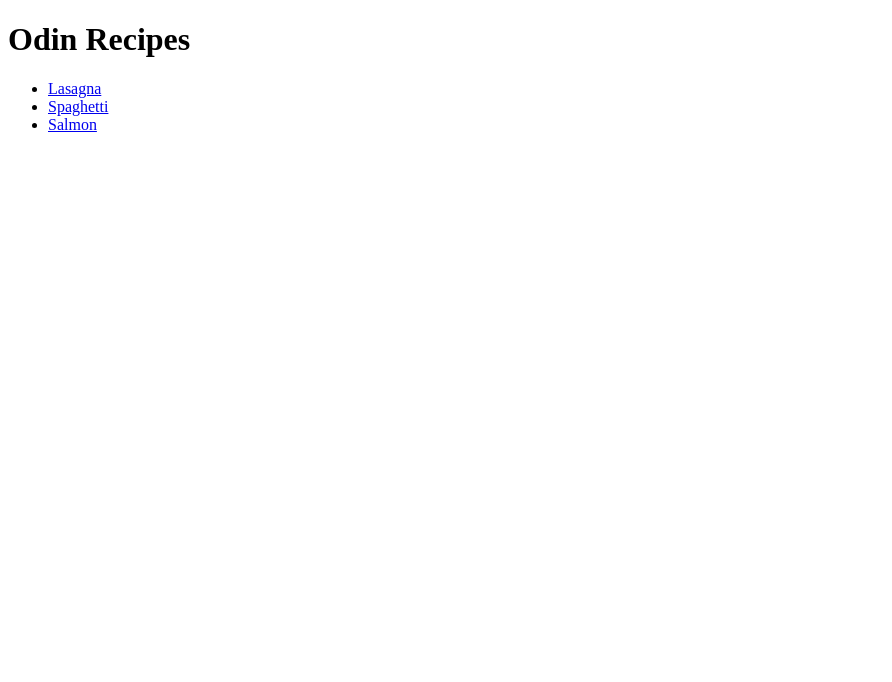
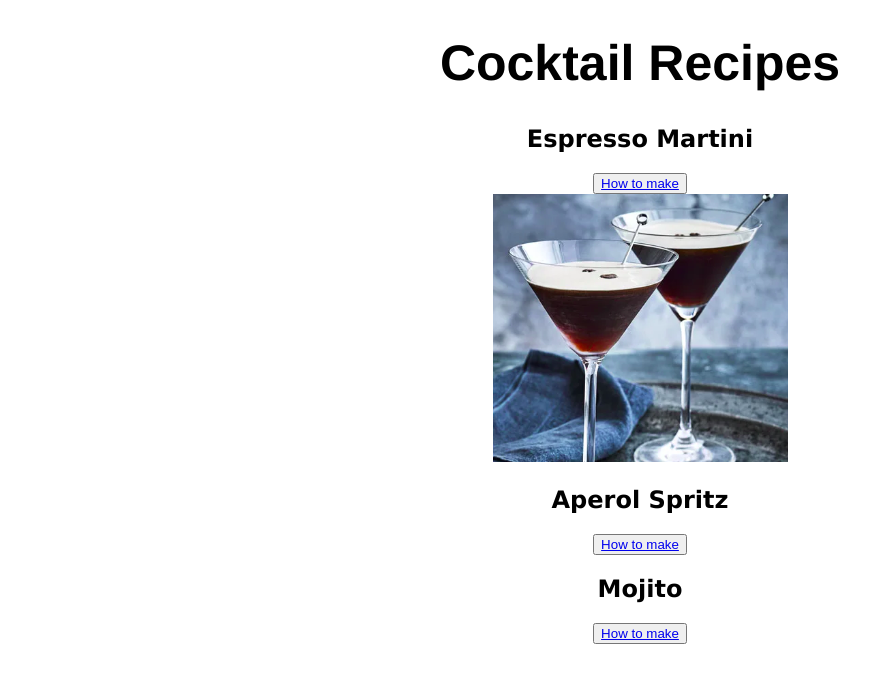
Before and after one commit to dylanw4/odin-recipes, a plain HTML site: page index.html in a window 1280 px wide. Shown: the whole page, without its empty margins (0-892 px from the left). Drawn offline with Linux system fonts and the light colour scheme.

Commit message:
halfway throught changing to cocktail page

```diff
--- a/index.html
+++ b/index.html
@@ -4,14 +4,25 @@
     <meta charset="UTF-8">
     <meta http-equiv="X-UA-Compatible" content="IE=edge">
     <meta name="viewport" content="width=device-width, initial-scale=1.0">
-    <title>Odin Recipes</title>
+    <title>Cocktail Recipes</title>
+    <link rel="stylesheet" href="style.css">
 </head>
-<h1>Odin Recipes</h1>
+<h1>Cocktail Recipes</h1>
 <body>
-    <ul>
-        <li><a href="recipes/lasagna.html">Lasagna</a></li>
-        <li><a href="recipes/spagbol.html">Spaghetti</a></li>
-        <li><a href="recipes/salmon.html">Salmon</a></li>
-    </ul>
+    <div>
+        <h2>Espresso Martini</h2>
+        <button><a href="recipes/espresso.html">How to make</a></button>
+    </div>
+    <div>
+        <img src="recipes/espresso.png">
+    </div>
+    <p>
+        <h2> Aperol Spritz</h2>
+        <button><a href="recipes/aperol.html">How to make</a></button>
+    </p>
+    <p>
+        <h2>Mojito</h2>
+        <button><a href="recipes/mojito.html">How to make</a></button>
+    </p>
 </body>
 </html>
--- /dev/null
+++ b/style.css
@@ -0,0 +1,9 @@
+h1 {
+    font-size: 50px;
+    font-family: 'Helvetica', 'sans-serif';
+    text-align: center;
+}
+body {
+    font-family: Verdana, Geneva, Tahoma, sans-serif;
+    text-align: center;
+}
```
Also changed, not shown: recipes/espresso.html (renamed from recipes/lasagna.html, +1 -1 lines), recipes/aperol.html (renamed from recipes/spagbol.html), recipes/espresso.png (added), recipes/lasagna.png (deleted), recipes/mojito.html (renamed from recipes/salmon.html), recipes/salmon.png (deleted), recipes/spagbol.png (deleted).
